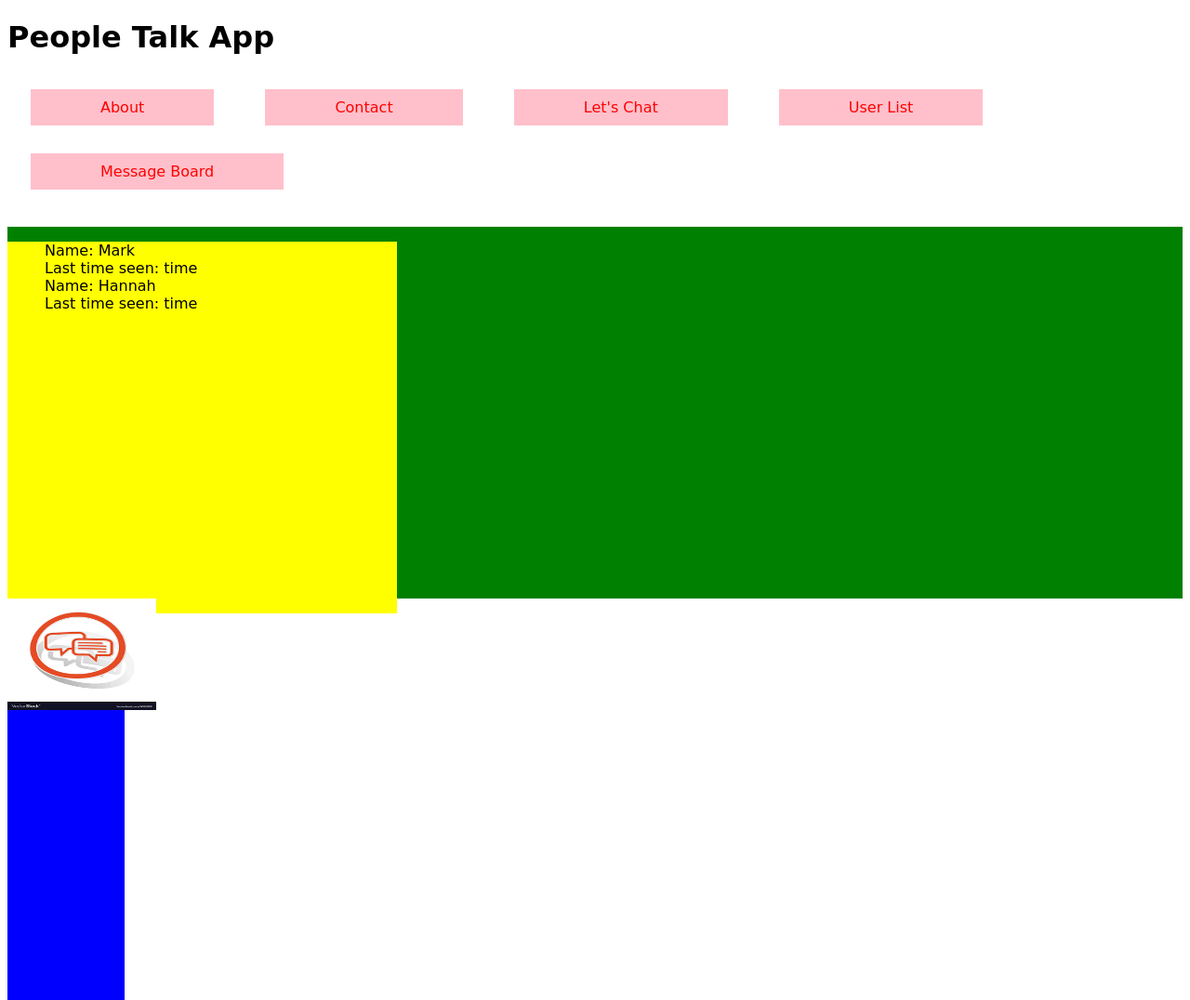
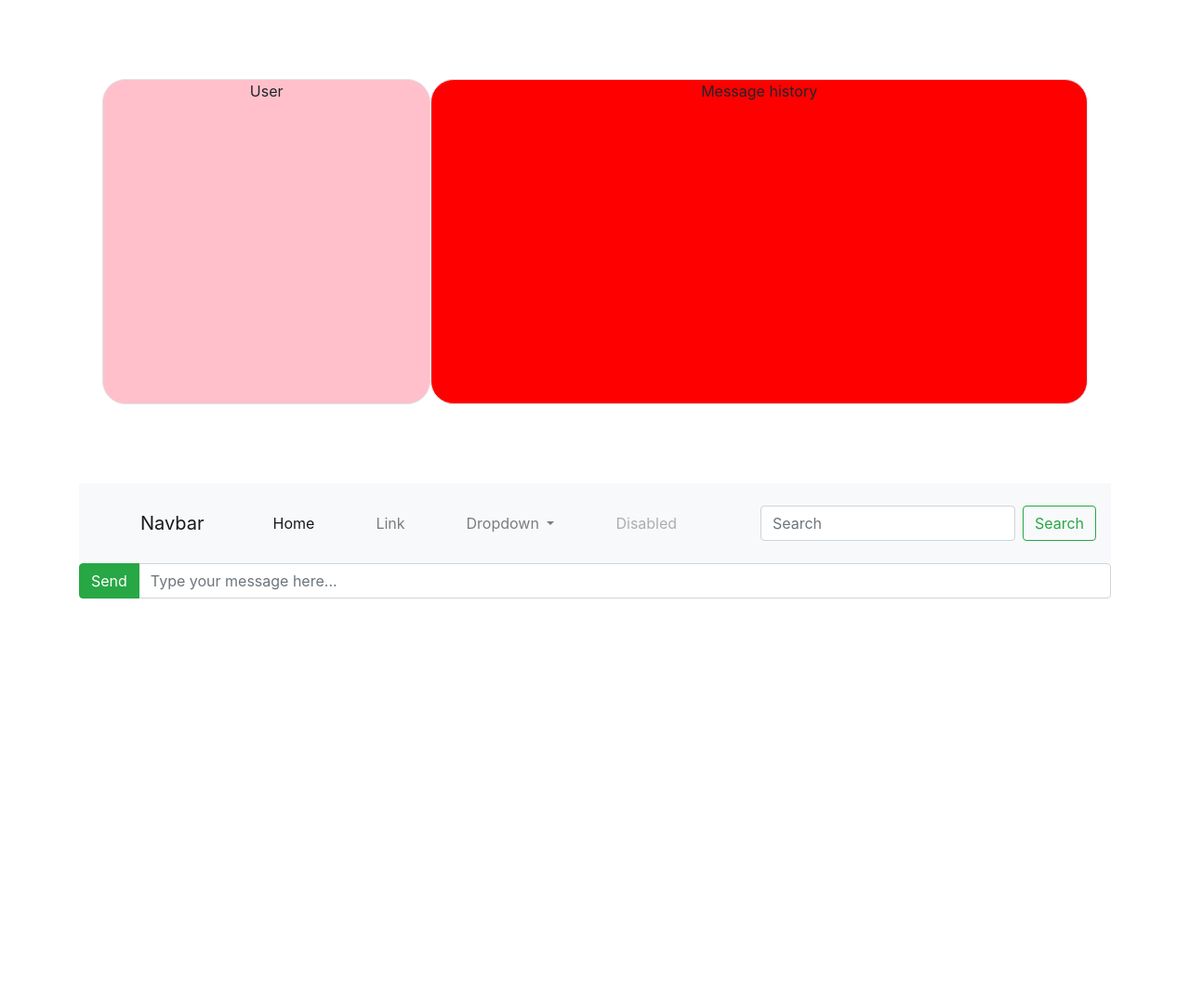
Before and after one commit to YanaLo/Chat-app, a plain HTML site: page index.html in a window 1280 px wide. Shown: the whole page at 93% size. After the commit the page ends 800 px from the top, so only its background shows below. Drawn offline with nearby package versions, Linux system fonts and the light colour scheme; a web font is replaced by a local one.

Commit message:
Second commit

```diff
--- a/index.css
+++ b/index.css
@@ -30,6 +30,10 @@
 	height: 400px;
 
 }
+
+.centeredText {
+	text-align: center;
+}
 .userList{
 	background-color: yellow;
 	height:100%;
@@ -45,3 +49,20 @@
 	height:100%;
 
 }
+.pinkbackground {
+	background-color: pink;
+}
+.redbackground {
+	background-color: red;
+}
+.rowUsers{
+	height: 400px;
+	padding: 25px 40px 25px 40px;
+	margin: 60px 40px 60px 40px ;
+
+}
+.border{
+	border: 10px blue;
+	border-radius: 25px;
+	border-color:green;
+}
--- a/index.html
+++ b/index.html
@@ -5,47 +5,90 @@
 
 		<link rel="stylesheet" type="text/css" href="index.css"/>
 		<link href="https://fonts.googleapis.com/css?family=Hanalei+Fill" rel="stylesheet">
+		<link rel="stylesheet" href="https://stackpath.bootstrapcdn.com/bootstrap/4.1.3/css/bootstrap.min.css" integrity="sha384-MCw98/SFnGE8fJT3GXwEOngsV7Zt27NXFoaoApmYm81iuXoPkFOJwJ8ERdknLPMO" crossorigin="anonymous">
+		<script src="https://code.jquery.com/jquery-3.3.1.slim.min.js" integrity="sha384-q8i/X+965DzO0rT7abK41JStQIAqVgRVzpbzo5smXKp4YfRvH+8abtTE1Pi6jizo" crossorigin="anonymous"></script>
+		<script src="https://cdnjs.cloudflare.com/ajax/libs/popper.js/1.14.3/umd/popper.min.js" integrity="sha384-ZMP7rVo3mIykV+2+9J3UJ46jBk0WLaUAdn689aCwoqbBJiSnjAK/l8WvCWPIPm49" crossorigin="anonymous"></script>
+		<script src="https://stackpath.bootstrapcdn.com/bootstrap/4.1.3/js/bootstrap.min.js" integrity="sha384-ChfqqxuZUCnJSK3+MXmPNIyE6ZbWh2IMqE241rYiqJxyMiZ6OW/JmZQ5stwEULTy" crossorigin="anonymous"></script>
+
 </head>
 
-	<body>
+<body>
 
-<!-- Below is the code for our header -->
-		<div>
-			<h1> People Talk App </h1>
-			<ul class = "header">
 
-				<li class="headerlist"><a href = "About.html">About</a></li>
-				<li class= "headerlist"><a href = "Contact">Contact</a></li>
-				<li  class= "headerlist"><a href = "Let's Chat">Let's Chat</a></li>
-				<li class = "headerlist"><a href = "User List"> User List</a></li>
-				<li class = "headerlist"><a href ="Message Board">Message Board</a></li>
+	<div class = "container">
 
-			 </ul>
-		</div>
-		<!-- BELOW IS THE code for Main Page -->
-		<div class = "main">
+	<div class = "row rowUsers" >
+
+
+		<div class = "col-4 centeredText pinkbackground border">User</div>
+
+
+	   <div class = "col-8 centeredText redbackground border">Message history</div>
+
+	</div>
+
+		<div class = "row">
+			<div class = "col-sm centeredText">
+
+				<div class="dropdown">
+<nav class="navbar navbar-expand-lg navbar-light bg-light">
+  <a class="navbar-brand" href="#">Navbar</a>
+  <button class="navbar-toggler" type="button" data-toggle="collapse" data-target="#navbarSupportedContent" aria-controls="navbarSupportedContent" aria-expanded="false" aria-label="Toggle navigation">
+    <span class="navbar-toggler-icon"></span>
+  </button>
+
+  <div class="collapse navbar-collapse" id="navbarSupportedContent">
+    <ul class="navbar-nav mr-auto">
+      <li class="nav-item active">
+        <a class="nav-link" href="#">Home <span class="sr-only">(current)</span></a>
+      </li>
+      <li class="nav-item">
+        <a class="nav-link" href="#">Link</a>
+      </li>
+      <li class="nav-item dropdown">
+        <a class="nav-link dropdown-toggle" href="#" id="navbarDropdown" role="button" data-toggle="dropdown" aria-haspopup="true" aria-expanded="false">
+          Dropdown
+        </a>
+        <div class="dropdown-menu" aria-labelledby="navbarDropdown">
+          <a class="dropdown-item" href="#">Action</a>
+          <a class="dropdown-item" href="#">Another action</a>
+          <div class="dropdown-divider"></div>
+          <a class="dropdown-item" href="#">Something else here</a>
+        </div>
+      </li>
+      <li class="nav-item">
+        <a class="nav-link disabled" href="#">Disabled</a>
+      </li>
+    </ul>
+    <form class="form-inline my-2 my-lg-0">
+      <input class="form-control mr-sm-2" type="search" placeholder="Search" aria-label="Search">
+      <button class="btn btn-outline-success my-2 my-sm-0" type="submit">Search</button>
+
+    </form>
+  </div>
+</nav>
+
+<div class="input-group mb-3">
+  <div class="input-group-prepend">
+    <button type="button" class="btn btn-success">Send</button>
+  </div>
+  <input type="text" class="form-control" placeholder="Type your message here..." aria-label="Username" aria-describedby="basic-addon1">
+</div>
 
 
 
 
+				  <div class="dropdown-menu" aria-labelledby="dropdownMenuButton">
+				    <a class="dropdown-item" href="#">Action</a>
+				    <a class="dropdown-item" href="#">Another action</a>
+				    <a class="dropdown-item" href="#">Something else here</a>
+				  </div>
+				</div>
 
-
-			<!-- <div> class="userList"> </div> -->
-
-			<ul class = "userList">
-		<li >Name: Mark </li>
-		<li>Last time seen: time </li>
-		<li>Name: Hannah</li>
-		<li>Last time seen: time </li>
-		</ul>
-			<div class="messageBoard"> </div>
+			</div>
 
 		</div>
-<img height = "120" width = "160" src = "Images/images.png"/>
-
-
-
-
+		</div>
 </body>
 
 
```
